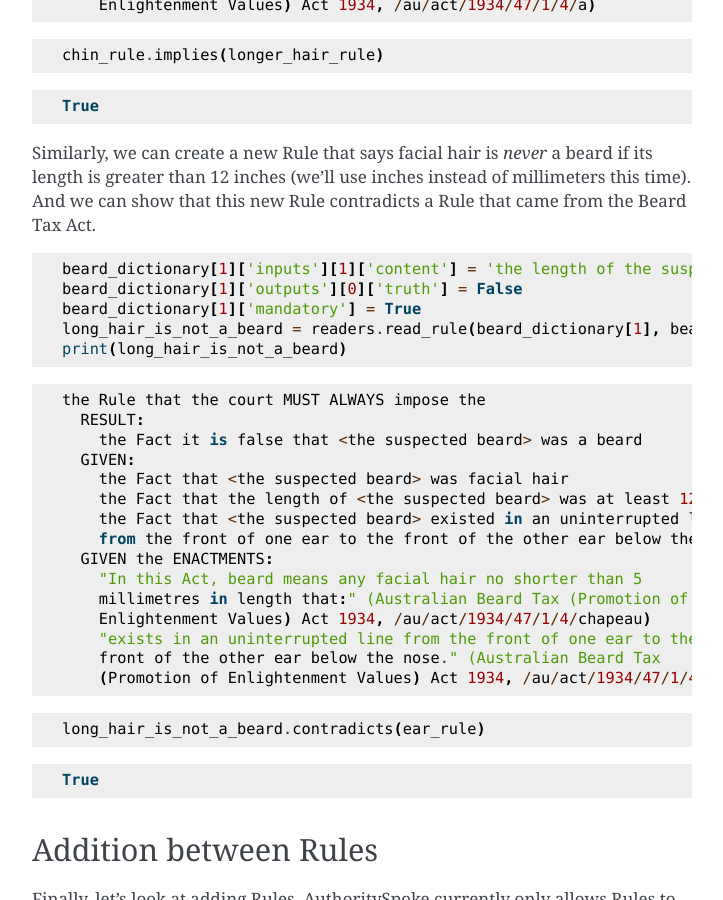
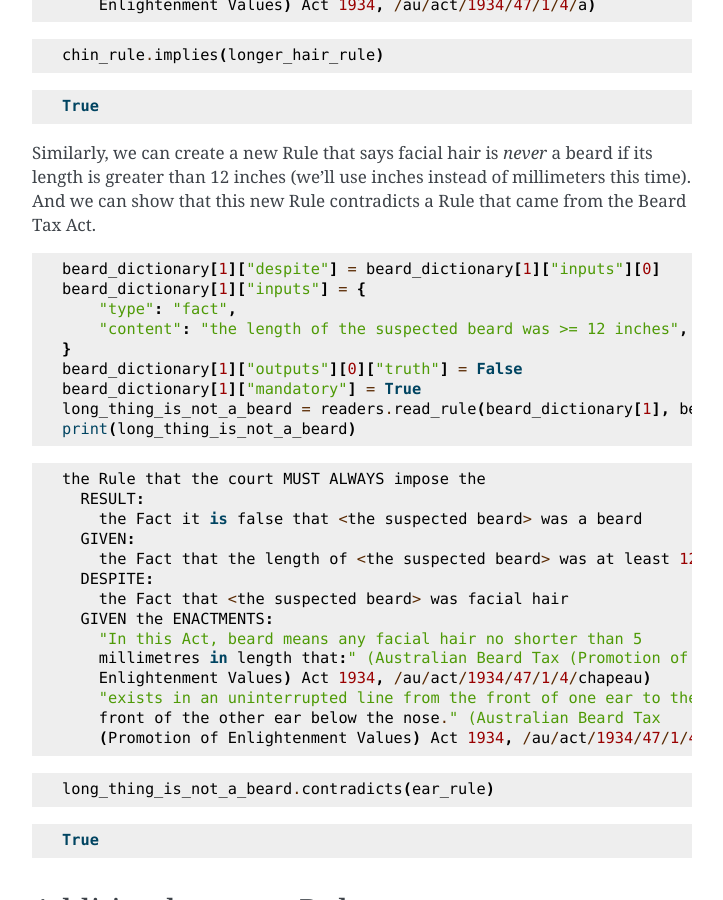
Before and after one commit to mscarey/AuthoritySpoke, a Sphinx documentation site: the page built from docs/guides/statute_rules.rst, in a window 1280 px wide and 900 px high, scrolled down 3128 px. Shown: the whole window, without its empty margins (388-1111 px from the left). Built offline with Sphinx 7.4.7, drawn with Linux system fonts in a browser that asks for light colours.

Commit message:
update example in statute_rules guide

```diff
--- a/authorityspoke/__init__.py
+++ b/authorityspoke/__init__.py
@@ -8,4 +8,4 @@ from .opinions import Opinion
 from .rules import Rule
 from .io.dump import to_dict, to_json
 
-__version__ = "0.3.3"
+__version__ = "0.3.4"
--- a/docs/guides/statute_rules.rst
+++ b/docs/guides/statute_rules.rst
@@ -202,11 +202,15 @@ contradicts a Rule that came from the Beard Tax Act.
 
 .. code:: python
 
-    beard_dictionary[1]['inputs'][1]['content'] = 'the length of the suspected beard was >= 12 inches'
-    beard_dictionary[1]['outputs'][0]['truth'] = False
-    beard_dictionary[1]['mandatory'] = True
-    long_hair_is_not_a_beard = readers.read_rule(beard_dictionary[1], beard_act)
-    print(long_hair_is_not_a_beard)
+    beard_dictionary[1]["despite"] = beard_dictionary[1]["inputs"][0]
+    beard_dictionary[1]["inputs"] = {
+        "type": "fact",
+        "content": "the length of the suspected beard was >= 12 inches",
+    }
+    beard_dictionary[1]["outputs"][0]["truth"] = False
+    beard_dictionary[1]["mandatory"] = True
+    long_thing_is_not_a_beard = readers.read_rule(beard_dictionary[1], beard_act)
+    print(long_thing_is_not_a_beard)
 
 
 .. parsed-literal::
@@ -215,10 +219,9 @@ contradicts a Rule that came from the Beard Tax Act.
       RESULT:
         the Fact it is false that <the suspected beard> was a beard
       GIVEN:
+        the Fact that the length of <the suspected beard> was at least 12 inch
+      DESPITE:
         the Fact that <the suspected beard> was facial hair
-        the Fact that the length of <the suspected beard> was at least 12 inch
-        the Fact that <the suspected beard> existed in an uninterrupted line
-        from the front of one ear to the front of the other ear below the nose
       GIVEN the ENACTMENTS:
         "In this Act, beard means any facial hair no shorter than 5
         millimetres in length that:" (Australian Beard Tax (Promotion of
@@ -230,7 +233,7 @@ contradicts a Rule that came from the Beard Tax Act.
 
 .. code:: python
 
-    long_hair_is_not_a_beard.contradicts(ear_rule)
+    long_thing_is_not_a_beard.contradicts(ear_rule)
 
 
 
--- a/setup.py
+++ b/setup.py
@@ -5,7 +5,7 @@ with open("readme.md", "r") as fh:
 
 setuptools.setup(
     name="AuthoritySpoke",
-    version="0.3.3",
+    version="0.3.4",
     author="Matt Carey",
     author_email="matt@authorityspoke.com",
     description="tool for managing structured data about legal authority",
```
Also changed, not shown: changelog.md (+4 -0 lines), 3 other files.
